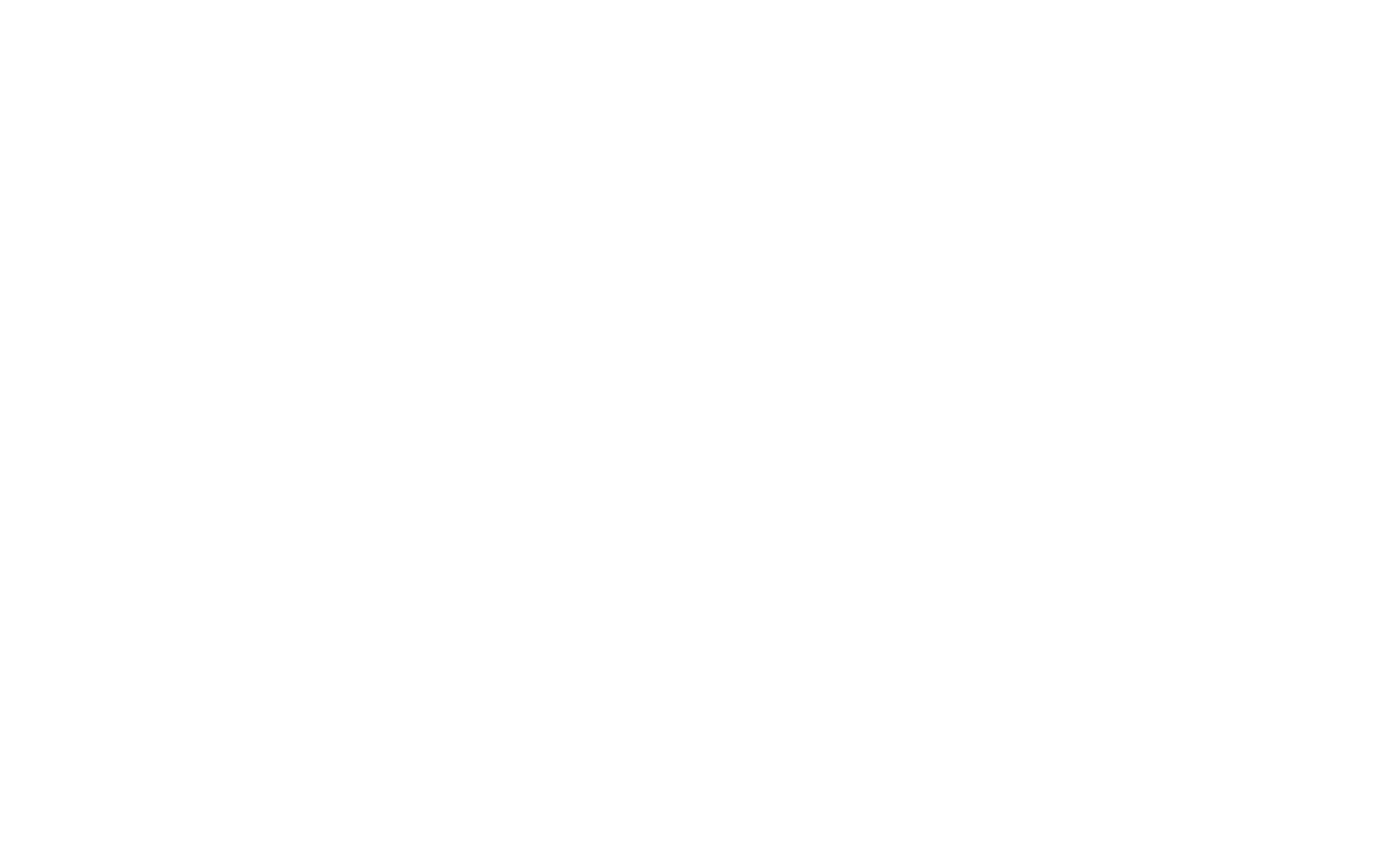
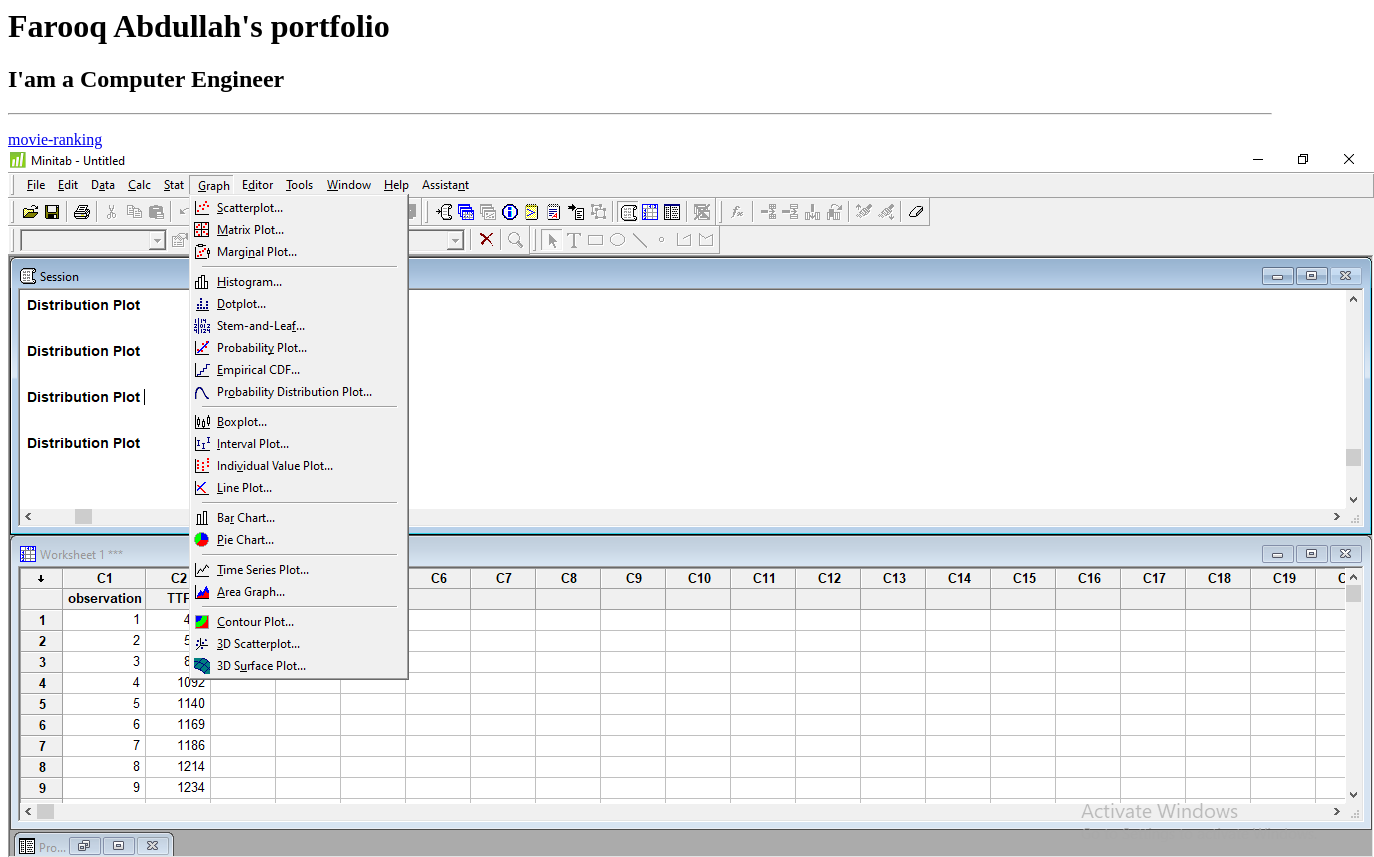
Before and after one commit to farooq-abdullah/html-portfoliol, a plain HTML site: page index.html in a window 1280 px wide. Shown: the top 857 px of the page, 1374 px wide, since content can reach past the window. Before the commit the page ends 800 px from the top, so only its background shows below. Drawn offline with Linux system fonts and the light colour scheme.

Commit message:
Add files via upload

```diff
--- a/index.html
+++ b/index.html
@@ -13,3 +13,15 @@ HINT for TODO 6: You can use the height attribute set to 200 to make the image s
 https://developer.mozilla.org/en-US/docs/Web/HTML/Element/img#attr-height -->
 
 <!-- TODO 7: Add the Contact Me and About Me page links -->
+ <h1>Farooq Abdullah's portfolio</h1>
+ <h2>I'am a Computer Engineer</h2>
+ <hr>
+ <p>
+<a href="./public/movie-ranking.html">movie-ranking</a>
+ <img src="./Screenshot (1).png" alt="">
+</p>
+<p>
+<a href="./public/birthday-invite.html">birthday-invite project</a>
+<img src="./Screenshot 2024-09-02 030026.png" alt="">
+
+</p>
```
